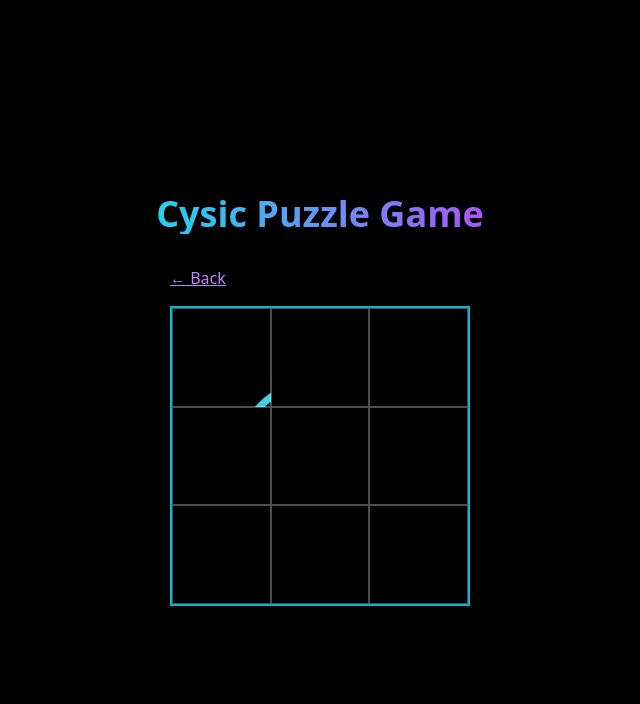
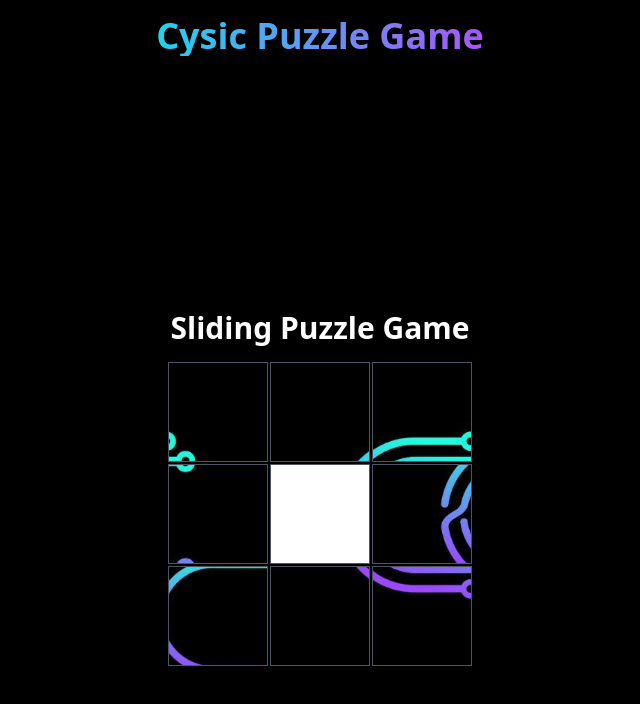
Before and after one commit to Abhi789X/Cysic-puzzle-, a React (Vite) app: page / in a window 1280 px wide. Both pictures are taken after a click on the button "Cysic Logo". Shown: the top 704 px of the page, without its empty margins (320-960 px from the left). Built offline with nearby package versions, Linux system fonts and the light colour scheme.

Commit message:
Update SlidingPuzzle.jsx

```diff
--- a/src/components/SlidingPuzzle.jsx
+++ b/src/components/SlidingPuzzle.jsx
@@ -1,78 +1,81 @@
 import React, { useState, useEffect } from "react";
+import Confetti from "react-confetti";
 
 const GRID_SIZE = 3;
+const TILE_SIZE = 100; // pixels
 
-export default function SlidingPuzzle({ image, onBack }) {
-  const [tiles, setTiles] = useState([]);
-  const [emptyIndex, setEmptyIndex] = useState(GRID_SIZE * GRID_SIZE - 1);
-  const [solved, setSolved] = useState(false);
+const generateShuffledTiles = () => {
+  const tiles = Array.from({ length: GRID_SIZE * GRID_SIZE }, (_, i) => i);
+  for (let i = tiles.length - 1; i > 0; i--) {
+    const j = Math.floor(Math.random() * (i + 1));
+    [tiles[i], tiles[j]] = [tiles[j], tiles[i]];
+  }
+  return tiles;
+};
+
+const SlidingPuzzle = ({ image }) => {
+  const [tiles, setTiles] = useState(generateShuffledTiles());
+  const [gameWon, setGameWon] = useState(false);
+
+  const handleClick = (index) => {
+    const emptyIndex = tiles.indexOf(GRID_SIZE * GRID_SIZE - 1);
+    const isAdjacent =
+      [1, -1, GRID_SIZE, -GRID_SIZE].includes(index - emptyIndex) &&
+      Math.abs(Math.floor(index / GRID_SIZE) - Math.floor(emptyIndex / GRID_SIZE)) <= 1 &&
+      Math.abs((index % GRID_SIZE) - (emptyIndex % GRID_SIZE)) <= 1;
+
+    if (isAdjacent) {
+      const newTiles = [...tiles];
+      [newTiles[index], newTiles[emptyIndex]] = [newTiles[emptyIndex], newTiles[index]];
+      setTiles(newTiles);
+      checkWin(newTiles);
+    }
+  };
+
+  const checkWin = (tiles) => {
+    const isSolved = tiles.every((tile, index) => tile === index);
+    setGameWon(isSolved);
+  };
 
   useEffect(() => {
-    const temp = Array.from({ length: GRID_SIZE * GRID_SIZE }, (_, i) => i);
-    for (let i = temp.length - 1; i > 0; i--) {
-      const j = Math.floor(Math.random() * (i + 1));
-      [temp[i], temp[j]] = [temp[j], temp[i]];
-    }
-    setTiles(temp);
-    setEmptyIndex(temp.indexOf(GRID_SIZE * GRID_SIZE - 1));
-  }, [image]);
-
-  function moveTile(i) {
-    const row = Math.floor(i / GRID_SIZE);
-    const col = i % GRID_SIZE;
-    const emptyRow = Math.floor(emptyIndex / GRID_SIZE);
-    const emptyCol = emptyIndex % GRID_SIZE;
-
-    if (
-      (Math.abs(row - emptyRow) === 1 && col === emptyCol) ||
-      (Math.abs(col - emptyCol) === 1 && row === emptyRow)
-    ) {
-      const newTiles = [...tiles];
-      [newTiles[i], newTiles[emptyIndex]] = [newTiles[emptyIndex], newTiles[i]];
-      setTiles(newTiles);
-      setEmptyIndex(i);
-
-      if (newTiles.every((val, idx) => val === idx)) {
-        setSolved(true);
-      }
-    }
-  }
+    checkWin(tiles);
+  }, []);
 
   return (
-    <div className="flex flex-col items-center">
-      <button onClick={onBack} className="mb-4 text-purple-400 underline self-start">
-        ← Back
-      </button>
-
-      <div className="grid grid-cols-3 gap-0 w-[300px] h-[300px] mx-auto border-2 border-cyan-500 overflow-hidden">
-        {tiles.map((tile, i) => (
-          tile !== GRID_SIZE * GRID_SIZE - 1 ? (
-            <div
-              key={i}
-              className="w-full h-full cursor-pointer border border-white/30"
-              onClick={() => moveTile(i)}
-              style={{
-                backgroundImage: `url(${image})`,
-                backgroundSize: `${GRID_SIZE * 100}%`,
-                backgroundPosition: `-${(tile % GRID_SIZE) * 100}% -${Math.floor(tile / GRID_SIZE) * 100}%`,
-                backgroundRepeat: 'no-repeat'
-              }}
-            />
-          ) : (
-            <div
-              key={i}
-              className="w-full h-full bg-black/80 border border-white/30"
-              onClick={() => moveTile(i)}
-            />
-          )
+    <div className="flex flex-col items-center justify-center min-h-screen bg-black text-white">
+      {gameWon && <Confetti />}
+      <h1 className="text-3xl font-bold mb-4">Sliding Puzzle Game</h1>
+      <div
+        className="grid"
+        style={{
+          gridTemplateColumns: `repeat(${GRID_SIZE}, ${TILE_SIZE}px)`,
+          gridTemplateRows: `repeat(${GRID_SIZE}, ${TILE_SIZE}px)`,
+          gap: "2px",
+        }}
+      >
+        {tiles.map((tile, index) => (
+          <div
+            key={index}
+            onClick={() => handleClick(index)}
+            className={`w-[${TILE_SIZE}px] h-[${TILE_SIZE}px] border border-gray-600 ${
+              tile === GRID_SIZE * GRID_SIZE - 1 ? "bg-white" : "cursor-pointer"
+            }`}
+            style={{
+              backgroundImage:
+                tile === GRID_SIZE * GRID_SIZE - 1 ? "none" : `url(${image})`,
+              backgroundSize: `${TILE_SIZE * GRID_SIZE}px ${TILE_SIZE * GRID_SIZE}px`,
+              backgroundPosition: `-${(tile % GRID_SIZE) * TILE_SIZE}px -${
+                Math.floor(tile / GRID_SIZE) * TILE_SIZE
+              }px`,
+              backgroundRepeat: "no-repeat",
+              backgroundColor: tile === GRID_SIZE * GRID_SIZE - 1 ? "white" : "transparent",
+            }}
+          />
         ))}
       </div>
-
-      {solved && (
-        <div className="mt-6 text-2xl text-green-400 font-bold animate-pulse">
-          🎉 ZK is the ENDGAME. Welcome to the Future. 🚀
-        </div>
-      )}
+      {gameWon && <p className="mt-4 text-green-400 font-semibold">Puzzle Solved! 🎉</p>}
     </div>
   );
-}
+};
+
+export default SlidingPuzzle;
```
